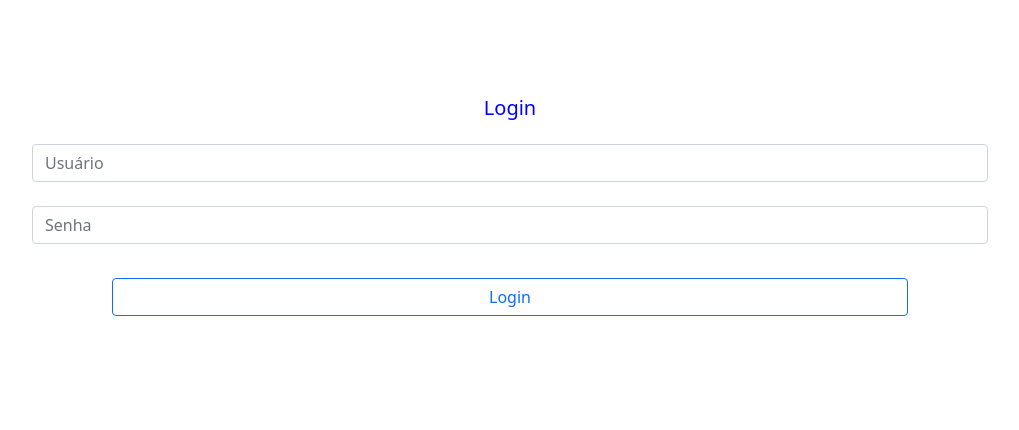
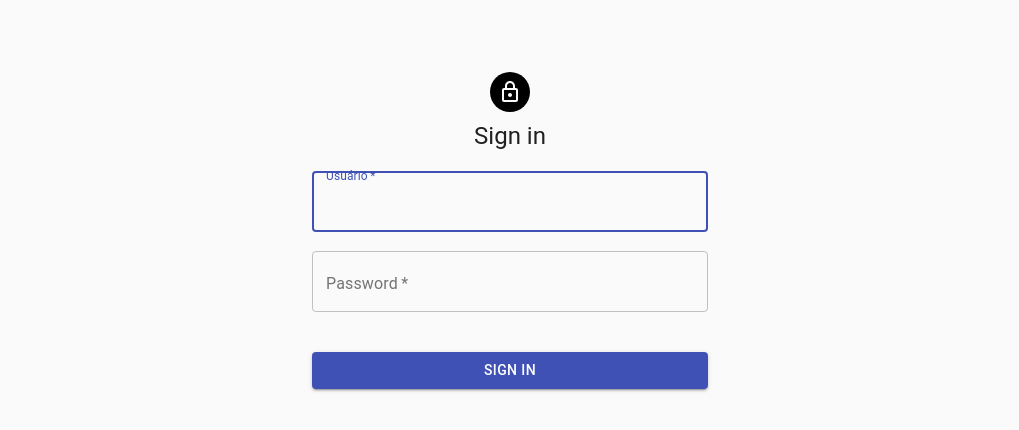
Before and after one commit to EullerF/Alertas, a React (Create React App) app in the folder front/alerts-front/: page / in a window 1280 px wide. Shown: the top 430 px of the page, without its empty margins (130-1149 px from the left). Built offline with nearby package versions, Linux system fonts and the light colour scheme; no server answers.

Commit message:
Padronização Login - Ajustes

```diff
--- a/front/alerts-front/src/App.js
+++ b/front/alerts-front/src/App.js
@@ -13,10 +13,6 @@ export default function App (){
     alerta:'',
     status:false
 })
-const [submitLogin,setSubmitLogin] = useState({
-  status:false,
-  message:''
-});
 
   useEffect (() => {
     api
@@ -79,61 +75,27 @@ setTimeout(()=>{
 
   const userInit = {
     user:'',
-    password:'',
     profile:'',
-    auth:false
+    auth:false,
+    message:''
   }
-
-    const [userLogin, setuserLogin] = useState(userInit)
   const [userAuth, setuserAuth] = useState(userInit);
 
-    function onChange(event){
-      const {name , value} = event.target;
-      setuserLogin({...userLogin, [name]:value});
 
-    }
-
-    function Login(event){
-      event.preventDefault();
-
-      api.post("http://localhost:5000/users/",{
-      user:userLogin.user,
-      password:userLogin.password,
-    })
-    .then(function(response) {
-        userAuth.user = response.data.user
-        userAuth.profile = response.data.profile
-        userAuth.auth = true
-        console.log(userAuth)
-        setCounter(counter + 1)
-        setSubmitLogin({
-          status:true,
-          message:response.data.user
-        })
-        delay(2)
-
-    })
-    .catch((err) => {
-      console.error("ops! ocorreu um erro" + err);
-      setSubmitLogin({
-        status:false,
-        message:'Usuário ou senha inválidos'
-      })
+  const statusLogin = (user,profile,auth,message) => {
+    userAuth.user = user
+    userAuth.profile = profile
+    userAuth.auth = auth
+    userAuth.message = message
     delay(3)
-    });
   }
 
   function delay(n){
     setTimeout(()=>{
-        setSubmitLogin({
-        status:false,
-        message:''
-        })
+      setuserAuth({...userAuth, ['message']:''});
       return
     },n*1000)
 }
-
-
 
   return(
     <>
@@ -149,36 +111,7 @@ setTimeout(()=>{
                 <div>
                 </div>
       }
-
-      <form onSubmit={Login} style={{display: 'flex', flexDirection: 'column', padding: '80px'}}>
-        <label>
-            <div className="card-body">
-                <h5 className="card-title text-center" style={{color:'blue'}}>Login</h5>
-                {submitLogin.status===false && submitLogin.message!==''
-                  ?
-                  <Alert severity="warning" style={{marginTop:'5px',padding:'5px'}}>
-                  <AlertTitle>Login não realizado</AlertTitle>
-                  <strong>{submitLogin.message}</strong>
-                  </Alert>
-                  :
-                  <div></div>
-                }
-            </div>
-
-          <div style={{display: 'flex', flexDirection: 'column', color:'blue'}}>
-
-              <input className="form-control" placeholder="Usuário" name="user" type="text"  onChange={onChange} />
-          </div>
-          <br/>
-          <div style={{display: 'flex', flexDirection: 'column', color:'blue'}}>
-              <input className="form-control" placeholder="Senha" name="password" type="password"  onChange={onChange}/>
-          </div>
-        </label>
-        <br />
-        <div style={{display: 'flex', flexDirection:'column', padding: '10px 80px 10px 80px'}}>
-        <button type="submit" className="btn btn-outline-primary">Login</button>
-        </div>
-      </form>
+      <Signin statusLogin={statusLogin}/>
       </div>
       :
       <div>
@@ -194,11 +127,11 @@ setTimeout(()=>{
                 <div>
                 </div>
       }
-      {submitLogin.status===true && submitLogin.message!==''
+      {userAuth.auth===true && userAuth.message==='Auth'
       ?
       <Alert severity="success" style={{padding: '20px 80px 5px 80px', marginTop:'15px'}}>
       <AlertTitle>Login realizado</AlertTitle>
-      Seja bem vindo <strong>{submitLogin.message}</strong>
+      Seja bem vindo <strong>{userAuth.user}</strong>
       </Alert>
       :
       <CardAdmin User={userAuth.user}/>
@@ -215,11 +148,11 @@ setTimeout(()=>{
                 <div>
                 </div>
       }
-      {submitLogin.status===true && submitLogin.message!==''
+      {userAuth.auth===true && userAuth.message==='Auth'
       ?
-      <Alert severity="success" style={{padding: '20px 80px 5px 80px'}}>
+      <Alert severity="success" style={{padding: '20px 80px 5px 80px', marginTop:'15px'}}>
       <AlertTitle>Login realizado</AlertTitle>
-      Seja bem vindo <strong>{submitLogin.message}</strong>
+      Seja bem vindo <strong>{userAuth.user}</strong>
       </Alert>
       :
       <CardUser></CardUser>
--- a/front/alerts-front/src/components/Signin/index.js
+++ b/front/alerts-front/src/components/Signin/index.js
@@ -3,14 +3,13 @@ import Avatar from '@material-ui/core/Avatar';
 import Button from '@material-ui/core/Button';
 import CssBaseline from '@material-ui/core/CssBaseline';
 import TextField from '@material-ui/core/TextField';
-import FormControlLabel from '@material-ui/core/FormControlLabel';
-import Checkbox from '@material-ui/core/Checkbox';
-import Link from '@material-ui/core/Link';
 import LockOutlinedIcon from '@material-ui/icons/LockOutlined';
 import Typography from '@material-ui/core/Typography';
 import { makeStyles } from '@material-ui/core/styles';
 import Container from '@material-ui/core/Container';
-
+import { useState , useEffect } from 'react';
+import { Alert, AlertTitle } from '@material-ui/lab';
+import api from "../../utils/api";
 
 const useStyles = makeStyles((theme) => ({
   paper: {
@@ -21,19 +20,63 @@ const useStyles = makeStyles((theme) => ({
   },
   avatar: {
     margin: theme.spacing(1),
-    backgroundColor: theme.palette.secondary.main,
+    backgroundColor: 'black'
   },
   form: {
     width: '100%', // Fix IE 11 issue.
     marginTop: theme.spacing(1),
   },
   submit: {
-    margin: theme.spacing(3, 0, 2),
+    margin: theme.spacing(4, 0, 2),
   },
 }));
 
-export default function SignIn() {
+
+
+export default function SignIn({statusLogin}) {
   const classes = useStyles();
+
+  const userInit = {
+    user:'',
+    password:'',
+    profile:'',
+    message: '',
+    auth:false,
+  }
+    const [userLogin, setuserLogin] = useState(userInit)
+    const [userAuth, setuserAuth] = useState(userInit);
+
+    function onChange(event){
+      const {name , value} = event.target;
+      setuserLogin({...userLogin, [name]:value});
+
+    }
+
+    function Login(event){
+      event.preventDefault();
+
+      api.post("http://localhost:5000/users/",{
+      user:userLogin.user,
+      password:userLogin.password,
+    })
+    .then(function(response) {
+        statusLogin(response.data.user,response.data.profile,true,'Auth')
+    })
+    .catch((err) => {
+      console.error("ops! ocorreu um erro" + err);
+      statusLogin('','',false,err.response.data.message)
+      setuserAuth({...userAuth, ['auth']:false})
+      setuserAuth({...userAuth, ['message']:err.response.data.message})
+      delay(3)
+    });
+    }
+
+    function delay(n){
+      setTimeout(()=>{
+        setuserAuth({...userAuth, ['message']:''});
+        return
+      },n*1000)
+    }
 
   return (
     <Container component="main" maxWidth="xs">
@@ -45,17 +88,25 @@ export default function SignIn() {
         <Typography component="h1" variant="h5">
           Sign in
         </Typography>
-        <form className={classes.form} noValidate>
+        {userAuth.auth===false && userAuth.message!==''
+                  ?
+                  <Alert severity="warning" >
+                  <AlertTitle>Login não realizado</AlertTitle>
+                  <strong>{userAuth.message}</strong>
+                  </Alert>
+                  :
+                  <div></div>
+        }
+        <form className={classes.form} onSubmit={Login}>
           <TextField
             variant="outlined"
             margin="normal"
             required
             fullWidth
-            id="email"
-            label="User"
-            name="email"
-            autoComplete="email"
+            label="Usuário"
+            name="user"
             autoFocus
+            onChange={onChange}
           />
           <TextField
             variant="outlined"
@@ -65,12 +116,8 @@ export default function SignIn() {
             name="password"
             label="Password"
             type="password"
-            id="password"
             autoComplete="current-password"
-          />
-          <FormControlLabel
-            control={<Checkbox value="remember" color="primary" />}
-            label="Remember me"
+            onChange={onChange}
           />
           <Button
             type="submit"
```
Lines whose indentation alone changed are shown as unchanged.
